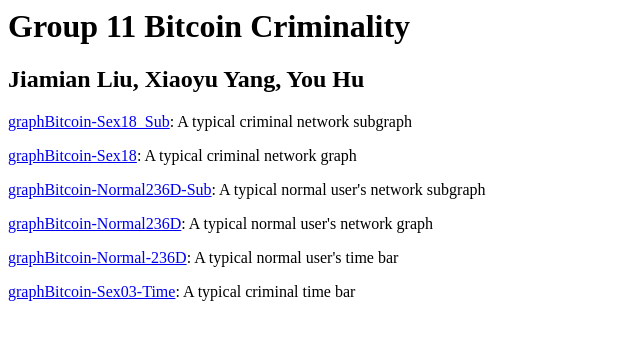
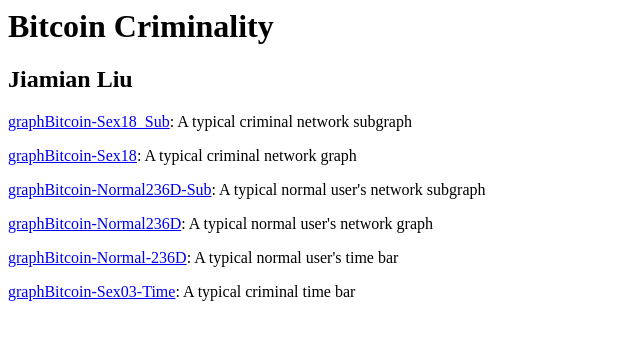
Before and after one commit to ljm0/BitcoinCriminality-DataProcessing-Visualization, a plain HTML site: page index.html in a window 1280 px wide. Shown: the whole page, without its empty margins (0-640 px from the left). Drawn offline with Linux system fonts and the light colour scheme.

Commit message:
Update index.html

```diff
--- a/index.html
+++ b/index.html
@@ -1,8 +1,8 @@
 <html>
 
 <body>
-<h1>Group 11 Bitcoin Criminality</h1>
-<h2>Jiamian Liu, Xiaoyu Yang, You Hu</h2>
+<h1>Bitcoin Criminality</h1>
+<h2>Jiamian Liu</h2>
 
 <p><a href="IndexData/graphBitcoin-Sex18_Sub.html">graphBitcoin-Sex18_Sub</a>: A typical criminal network subgraph</p>
 <!-- <p>
```
